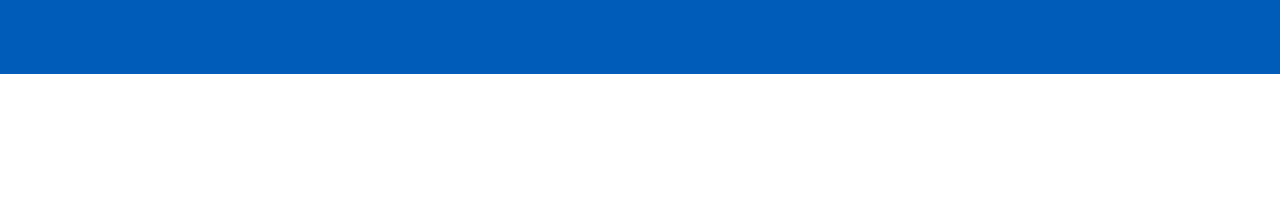
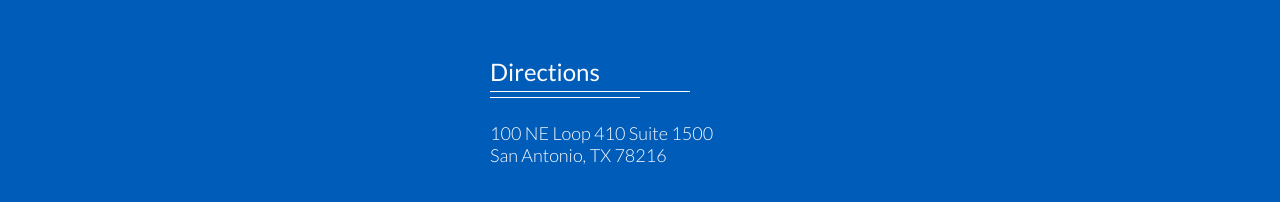
Before and after one commit to rexbrandon/summit-hospice, a website: page index.html in a window 1280 px wide. Shown: the part 4201-4403 px from the top of the page. Before the commit the page ends 4275 px from the top, so only its background shows below. Drawn offline with Linux system fonts and the light colour scheme.

Commit message:
added address with google maps link to footer

```diff
--- a/index.html
+++ b/index.html
@@ -220,6 +220,16 @@
                 <p>Toll Free: (855)-248-4271</p>
             </div>
 
+            <div class="footerCol4">
+                <h4 class="footer-heading">Directions</h4>
+                <div class="line-0"></div>
+                <div class="line-1"></div>
+                <br>
+                <a href="https://goo.gl/maps/zhwRB4jTBEVbweLL7">
+                    100 NE Loop 410 Suite 1500<br>San Antonio, TX 78216
+                </a>
+            </div>
+
         </footer>
 
 </body>
--- a/static/main/sass/_navigation.scss
+++ b/static/main/sass/_navigation.scss
@@ -150,10 +150,7 @@
             font-size: 24px;
             font-weight: 400;
         }
-        a{
-            text-decoration: none;
-        }
-        p{
+        p, a{
             color: $backGroundLight;
             font-size: 18px;
             font-weight: 300;
```
Also changed, not shown: about.html (+10 -0 lines), careers.html (+10 -0 lines), contact.html (+10 -0 lines), services-page.html (+10 -0 lines), static/main/css/main.css, 1 other file.
